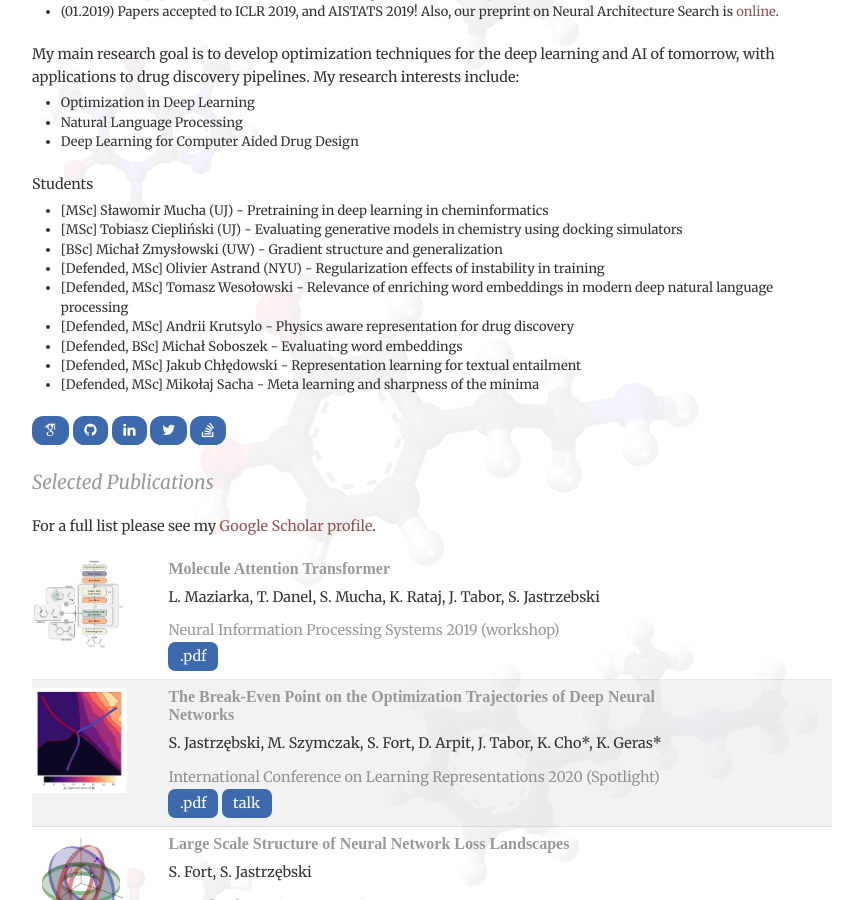
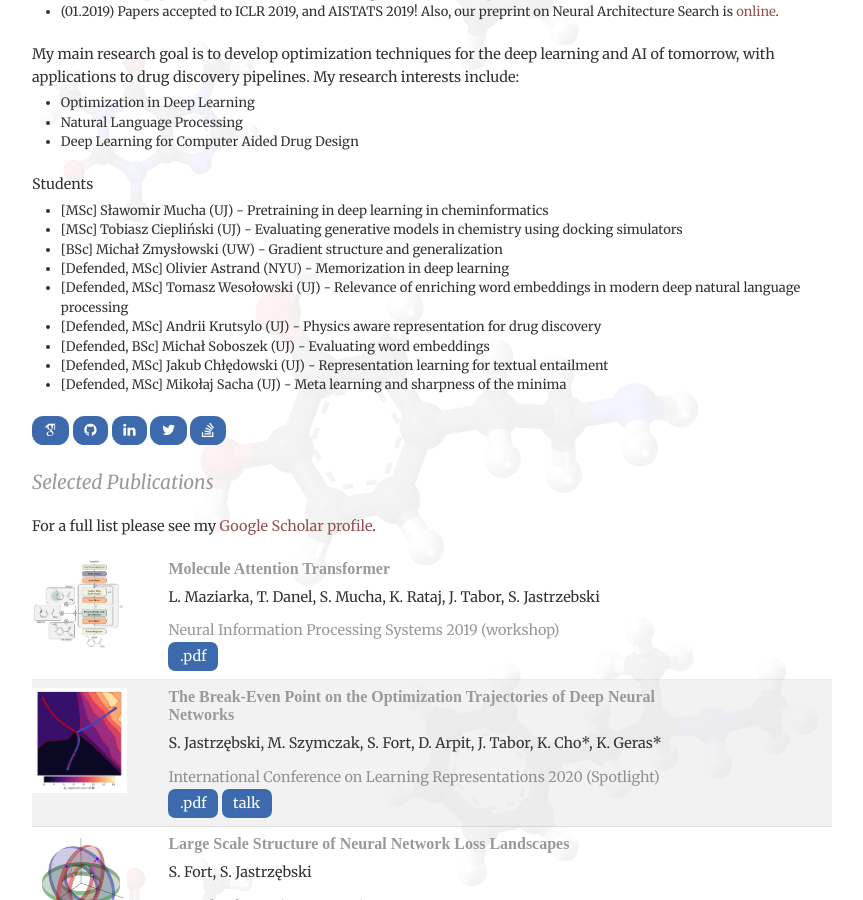
Before and after one commit to kudkudak/kudkudak.github.io, a Jekyll site: the page built from index.html, in a window 1280 px wide and 900 px high, scrolled down 517 px. Shown: the whole window, without its empty margins (208-1071 px from the left). Built offline with Jekyll 4.4.1, drawn with Linux system fonts in a browser that asks for light colours; nearby versions of some CDN libraries; some web fonts are replaced; the list of posts is cut into pages by our own code.

Commit message:
Fix Oliver

```diff
--- a/index.html
+++ b/index.html
@@ -31,12 +31,12 @@ permalink: index.html
     <li> [MSc] Sławomir Mucha (UJ) - Pretraining in deep learning in cheminformatics </li>
     <li> [MSc] Tobiasz Ciepliński (UJ) - Evaluating generative models in chemistry using docking simulators </li>
     <li> [BSc] Michał Zmysłowski (UW) - Gradient structure and generalization </li>
-    <li> [Defended, MSc] Olivier Astrand (NYU) - Regularization effects of instability in training </li>
-    <li> [Defended, MSc] Tomasz Wesołowski - Relevance of enriching word embeddings in modern deep natural language processing </li>
-    <li> [Defended, MSc] Andrii Krutsylo - Physics aware representation for drug discovery </li>
-    <li> [Defended, BSc] Michał Soboszek - Evaluating word embeddings</li>
-    <li> [Defended, MSc] Jakub Chłędowski - Representation learning for textual entailment</li>
-    <li> [Defended, MSc] Mikołaj Sacha - Meta learning and sharpness of the minima </li>
+    <li> [Defended, MSc] Olivier Astrand (NYU) - Memorization in deep learning </li>
+    <li> [Defended, MSc] Tomasz Wesołowski (UJ) - Relevance of enriching word embeddings in modern deep natural language processing </li>
+    <li> [Defended, MSc] Andrii Krutsylo (UJ) - Physics aware representation for drug discovery </li>
+    <li> [Defended, BSc] Michał Soboszek (UJ) - Evaluating word embeddings</li>
+    <li> [Defended, MSc] Jakub Chłędowski (UJ) - Representation learning for textual entailment</li>
+    <li> [Defended, MSc] Mikołaj Sacha (UJ) - Meta learning and sharpness of the minima </li>
 </ul>
 <p>
     <a href="https://scholar.google.pl/citations?user=wbJxGQ8AAAAJ&hl=pl" class="flat-cv"><i
```
